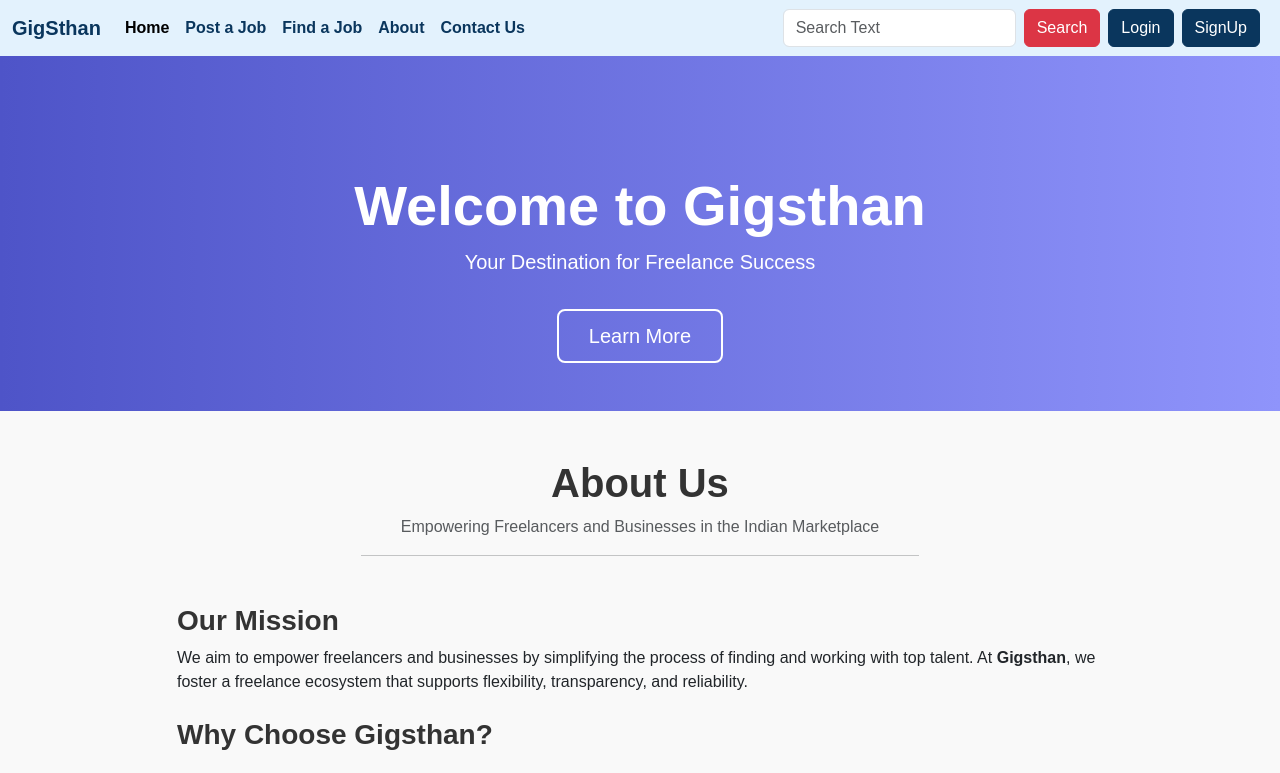
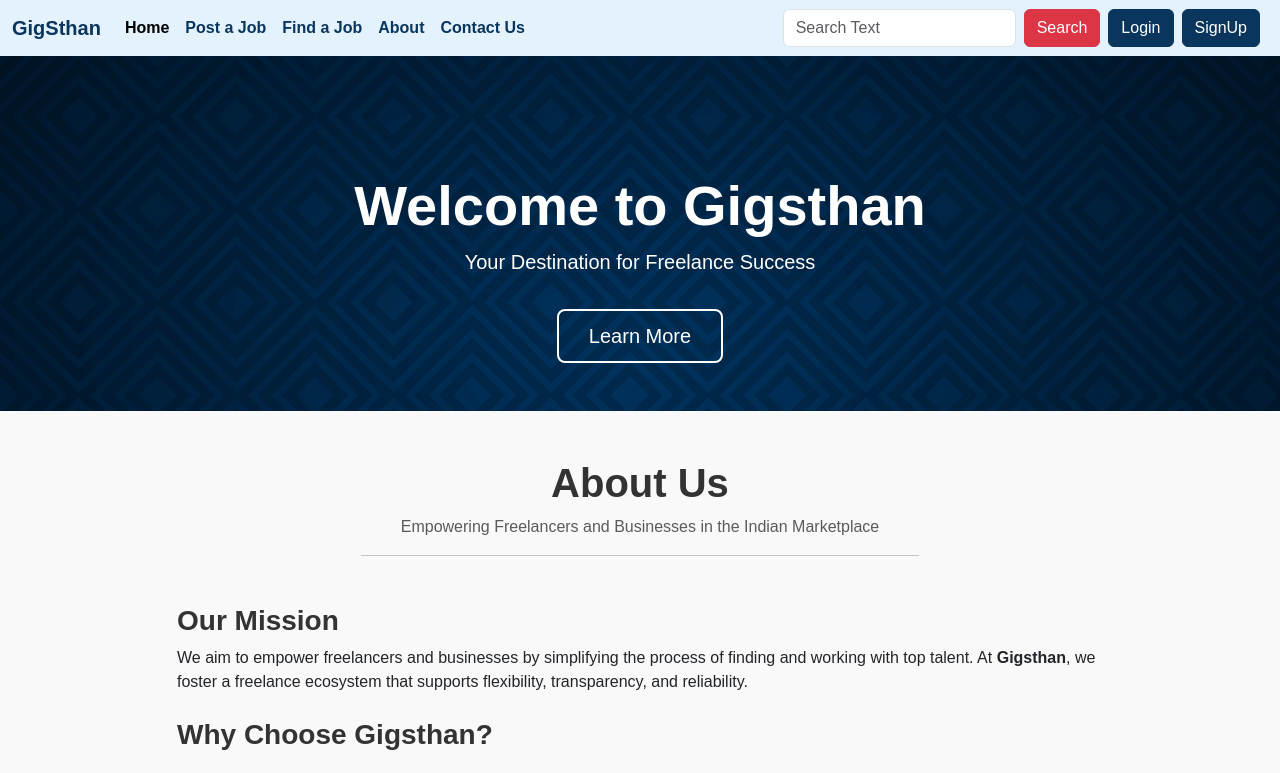
Before and after one commit to SkullShoT007/GIGSTHAN, a React (Create React App) app: page /about in a window 1280 px wide. Shown: the top 773 px of the page. Built offline with nearby package versions, Linux system fonts and the light colour scheme.

Commit message:
.custom-bg-image{

```diff
--- a/src/components/About.js
+++ b/src/components/About.js
@@ -13,7 +13,7 @@ class About extends React.Component {
   {/*section 1*/}
   {/* About Section */}
   {/* Hero Section */}
-  <section className="hero-section text-center text-white py-5">
+  <section className="hero-section text-center text-white py-5 custom-bg-image">
     <div className="container">
       <h1 className="display-4 fw-bold custom-top">Welcome to Gigsthan</h1>
       <p className="lead">Your Destination for Freelance Success</p>
```
